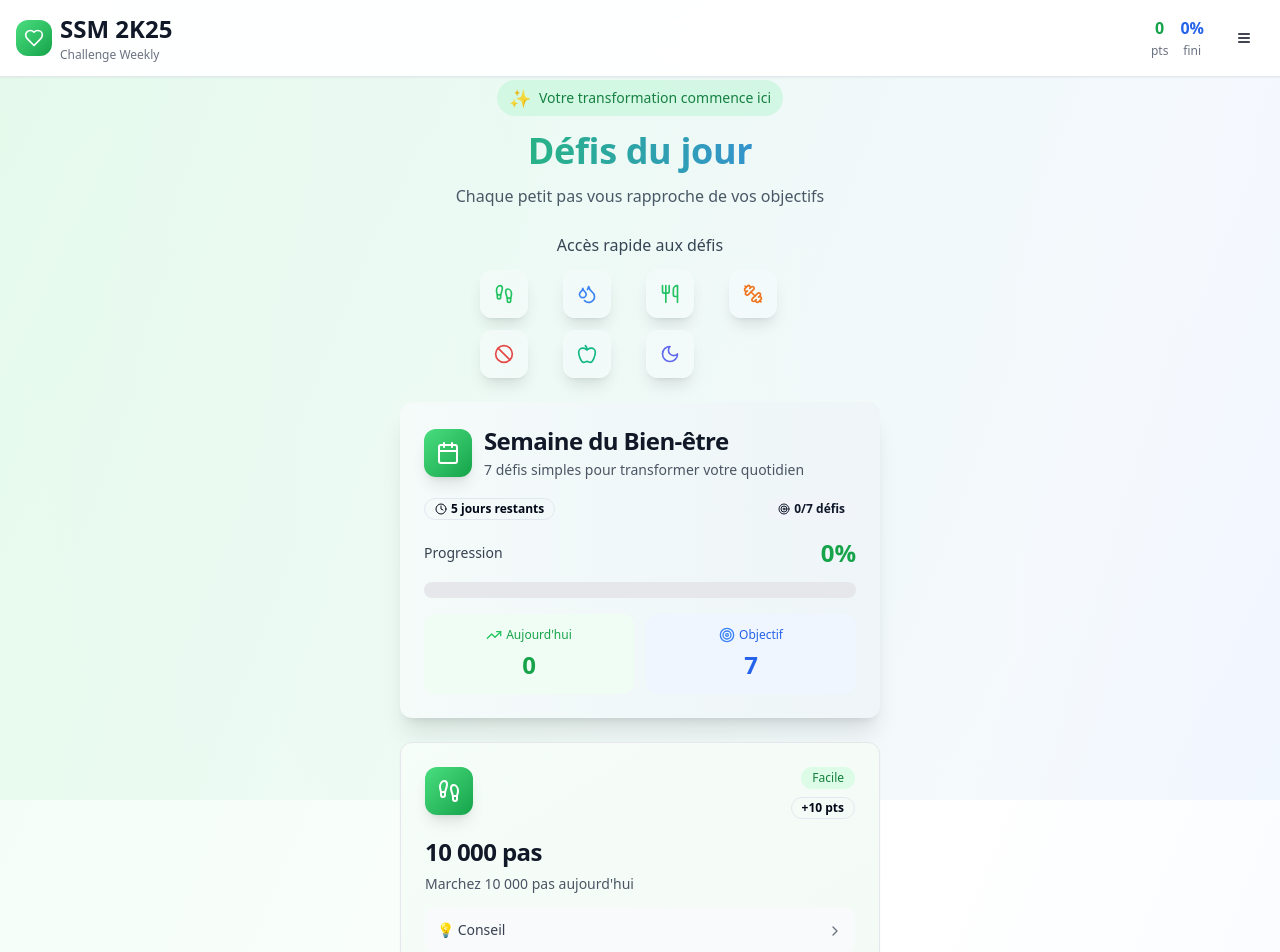
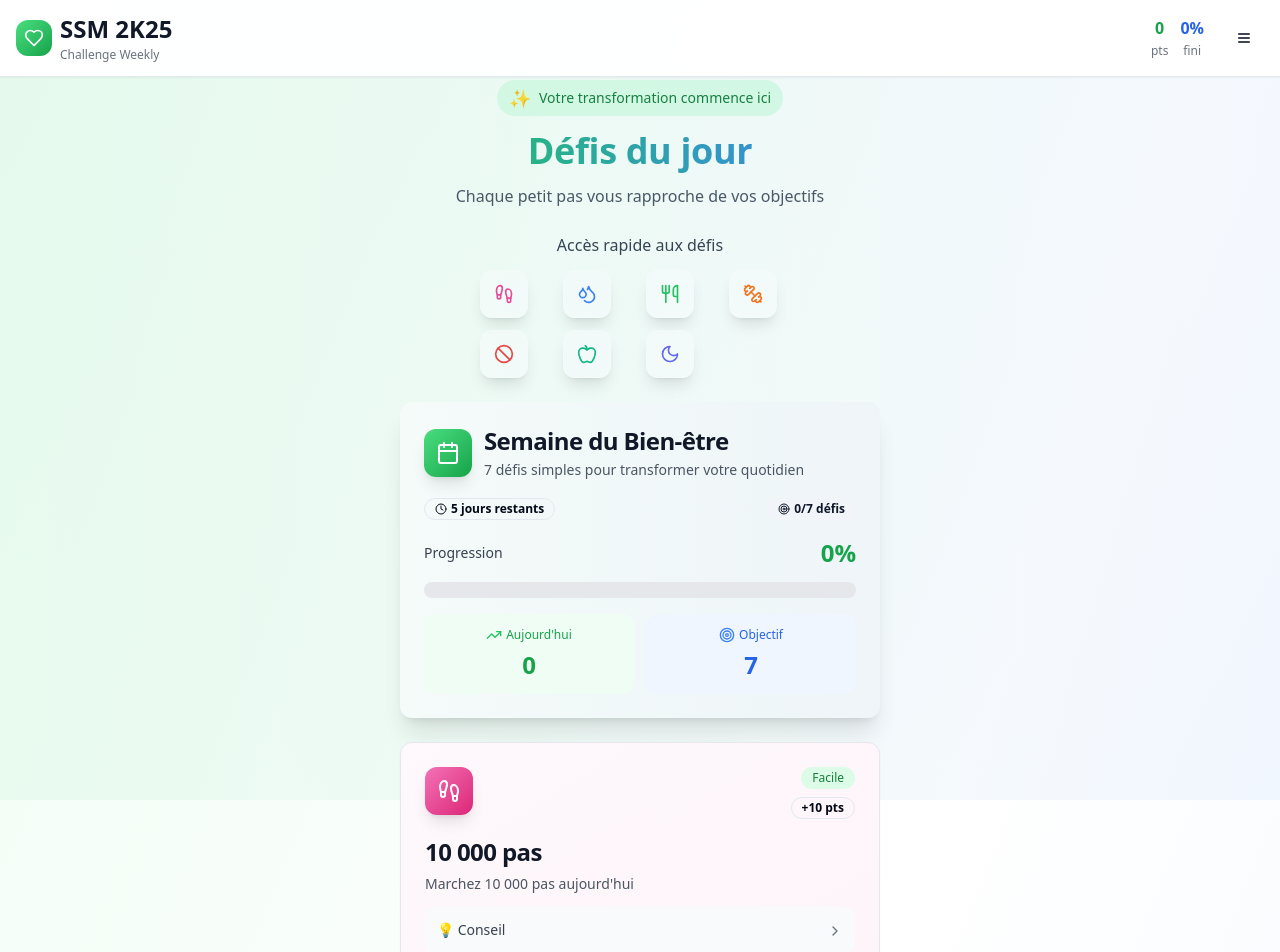
Before and after one commit to FLOnocode/weekly-wellbeing-wins, a React (Vite) app: page / in a window 1280 px wide. Shown: the top 952 px of the page. Built offline with nearby package versions, Linux system fonts and the light colour scheme.

Commit message:
Refactor: Change 10,000 steps color to pink
Modified the color of the 10,000 steps challenge to pink and updated the corresponding icon color in the quick access component.

```diff
--- a/src/components/ChallengeCard.tsx
+++ b/src/components/ChallengeCard.tsx
@@ -1,4 +1,3 @@
-
 import { Card, CardContent, CardDescription, CardHeader, CardTitle } from "@/components/ui/card";
 import { Button } from "@/components/ui/button";
 import { Badge } from "@/components/ui/badge";
@@ -37,7 +36,8 @@ const colorClasses = {
   fitness: "from-orange-400 to-orange-600",
   detox: "from-red-400 to-red-600",
   vitamins: "from-emerald-400 to-emerald-600",
-  rest: "from-indigo-400 to-indigo-600"
+  rest: "from-indigo-400 to-indigo-600",
+  pink: "from-pink-400 to-pink-600"
 };
 
 export const ChallengeCard = ({ challenge, isCompleted, onToggle }: ChallengeCardProps) => {
--- a/src/components/MobileChallengeCard.tsx
+++ b/src/components/MobileChallengeCard.tsx
@@ -1,4 +1,3 @@
-
 import { Card, CardContent, CardDescription, CardHeader, CardTitle } from "@/components/ui/card";
 import { Button } from "@/components/ui/button";
 import { Badge } from "@/components/ui/badge";
@@ -38,7 +37,8 @@ const colorClasses = {
   fitness: "from-orange-400 to-orange-600",
   detox: "from-red-400 to-red-600",
   vitamins: "from-emerald-400 to-emerald-600",
-  rest: "from-indigo-400 to-indigo-600"
+  rest: "from-indigo-400 to-indigo-600",
+  pink: "from-pink-400 to-pink-600"
 };
 
 export const MobileChallengeCard = ({ challenge, isCompleted, onToggle }: MobileChallengeCardProps) => {
--- a/src/components/QuickChallengeIcons.tsx
+++ b/src/components/QuickChallengeIcons.tsx
@@ -24,7 +24,8 @@ const colorClasses = {
   fitness: "from-orange-400 to-orange-600",
   detox: "from-red-400 to-red-600",
   vitamins: "from-emerald-400 to-emerald-600",
-  rest: "from-indigo-400 to-indigo-600"
+  rest: "from-indigo-400 to-indigo-600",
+  pink: "from-pink-400 to-pink-600"
 };
 
 const iconColors = {
@@ -36,7 +37,8 @@ const iconColors = {
   fitness: "text-orange-500",
   detox: "text-red-500",
   vitamins: "text-emerald-500",
-  rest: "text-indigo-500"
+  rest: "text-indigo-500",
+  pink: "text-pink-500"
 };
 
 export const QuickChallengeIcons = ({ challenges, completedChallenges, onToggle }: QuickChallengeIconsProps) => {
--- a/src/pages/Index.tsx
+++ b/src/pages/Index.tsx
@@ -28,7 +28,7 @@ const Index = () => {
       icon: Footprints,
       difficulty: "Facile",
       points: 10,
-      color: "wellness",
+      color: "pink",
       tips: "Prenez les escaliers, marchez pendant vos appels, descendez un arrêt plus tôt"
     },
     {
```
